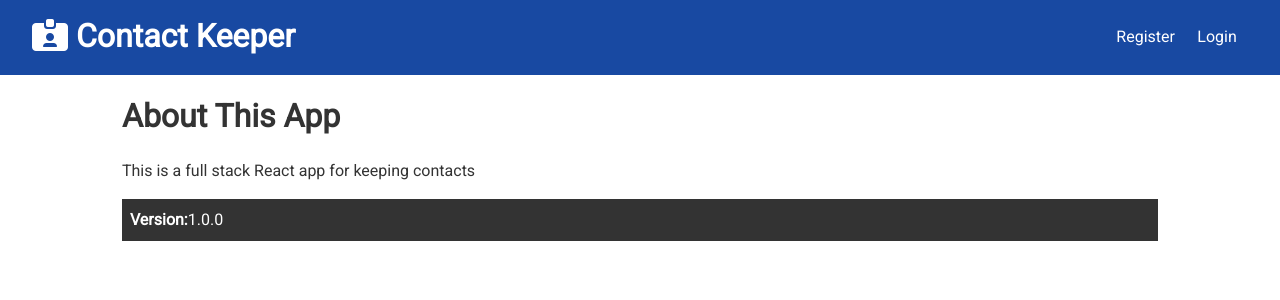
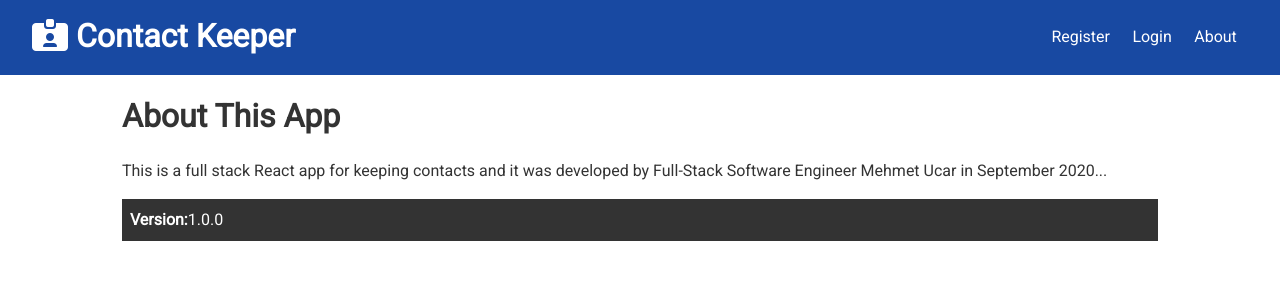
Before and after one commit to robinucar/contact-manager-app, a React (Create React App) app in the folder client/: page /about in a window 1280 px wide. Shown: the top 300 px of the page. Built offline with nearby package versions, Linux system fonts and the light colour scheme.

Commit message:
about page updated

```diff
--- a/client/src/App.js
+++ b/client/src/App.js
@@ -39,7 +39,9 @@ const App = () => {
         </AlertState>
       </ContactState>
     </AuthState>
+
   );
+
 };
 
 export default App;
--- a/client/src/components/layout/Navbar.js
+++ b/client/src/components/layout/Navbar.js
@@ -45,6 +45,9 @@ const Navbar = ({ title, icon }) => {
       <li>
         <Link to="/login">Login</Link>
       </li>
+      <li>
+        <Link to="/about">About</Link>
+      </li>
     </Fragment>
   );
   return (
--- a/client/src/components/pages/About.js
+++ b/client/src/components/pages/About.js
@@ -5,7 +5,9 @@ const About = () => {
     <div>
       <h1>About This App</h1>
       <p className="my-1">
-        This is a full stack React app for keeping contacts
+        This is a full stack React app for keeping contacts and it was developed
+        by Full-Stack Software Engineer Mehmet Ucar in
+        September 2020...
       </p>
       <p className="bg-dark p">
         <strong>Version:</strong>1.0.0
```
